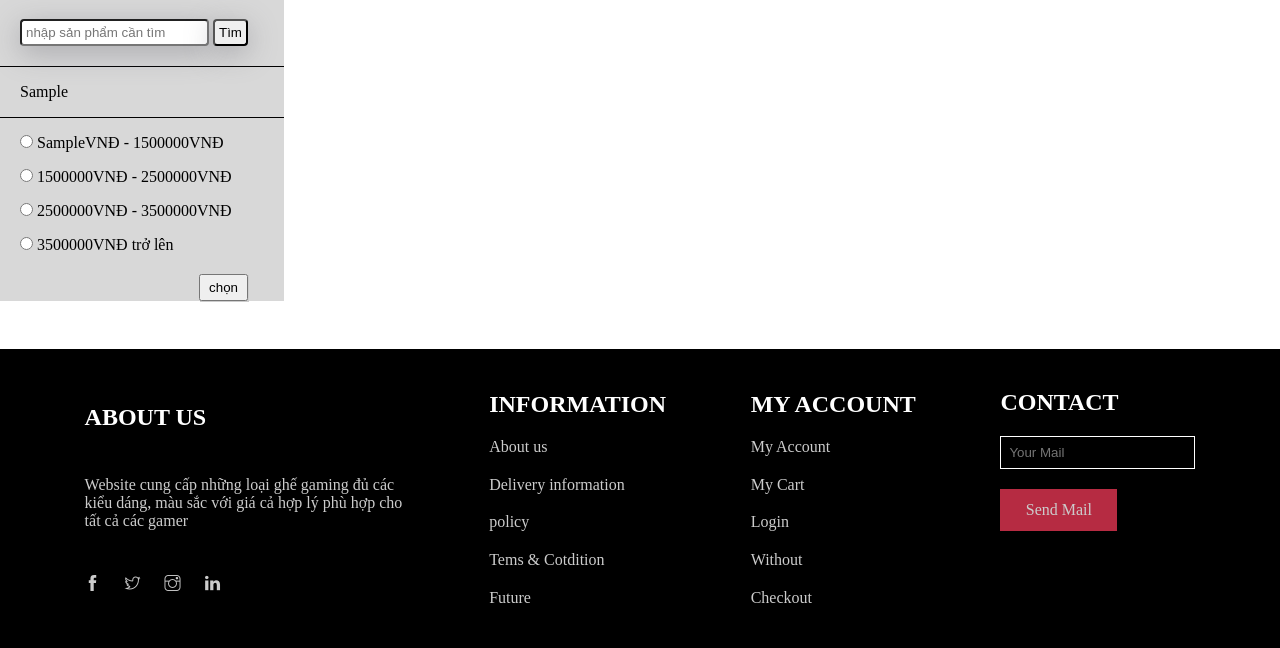
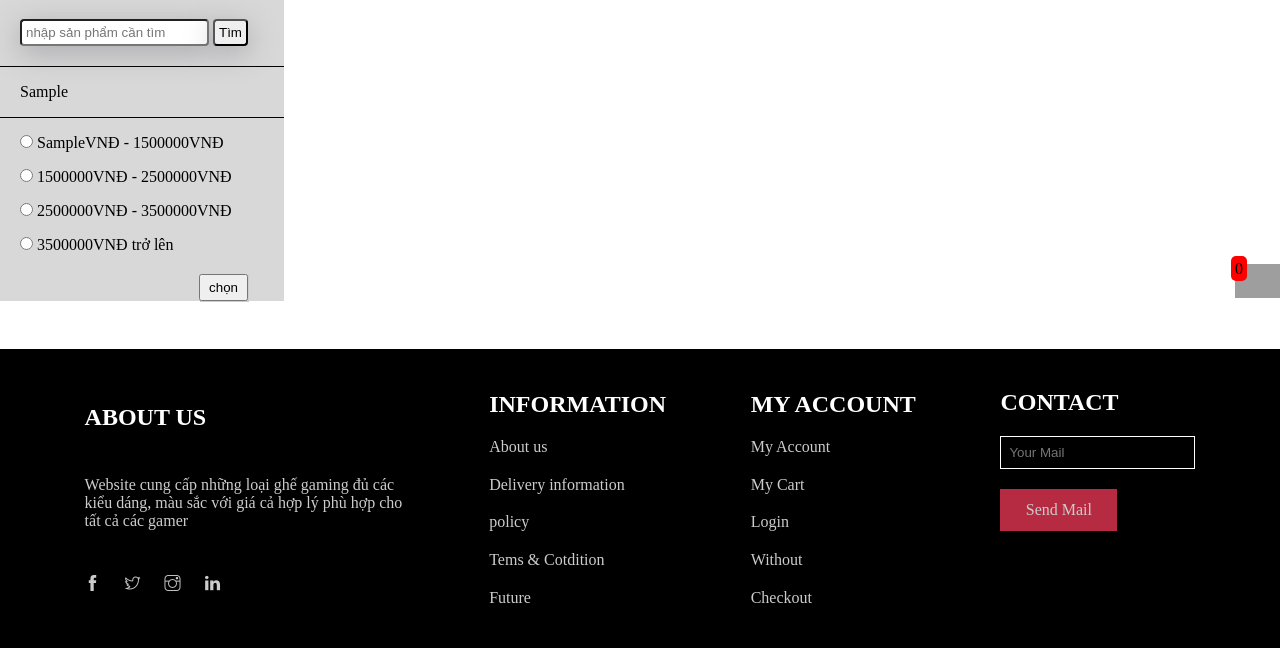
Before and after one commit to giangnguyen20/BTL_CNPM, a PHP site: the page made by backend/category/product.php in a window 1280 px wide. Shown: the part 96-744 px from the top of the page. Run offline with PHP 8.4, Linux system fonts and the light colour scheme; tables that the repository leaves empty or names only in its code hold one stand-in row (values such as "Sample post"); grey boxes are pictures that could not be loaded.

Commit message:
update all

```diff
--- a/backend/category/chitietsanpham.php
+++ b/backend/category/chitietsanpham.php
@@ -87,7 +87,7 @@
             <div class="header-content">
                 <div class="header-nav">
                     <ul class="nav">
-                        <li><a href="../index.php">Home</a></li>
+                        <li><a href="../homepage/index.php">Home</a></li>
                         <li><a href="../category/product.php">Product</a></li>
                         <li><a href="product.php?tenloai=Văn Phòng">office chair</a></li>
                         <li><a href="product.php?tenloai=Gaming">gamer chair</a></li>
--- a/backend/category/product.php
+++ b/backend/category/product.php
@@ -2,6 +2,7 @@
     require_once('../../db/dbhelper.php');
     require_once('../utils/utility.php');
     require_once('../login_signup/prosess_form_login.php');
+    require_once('../giohang/ajax_request.php');
 ?>
 
 <!DOCTYPE html>
@@ -16,6 +17,43 @@
     <link rel="stylesheet" href="../../assets/font/themify-icons-font/themify-icons/themify-icons.css">
     <link rel="stylesheet" href="../../assets/style/product-style.css">
     <script src="https://ajax.googleapis.com/ajax/libs/jquery/3.5.1/jquery.min.js"></script>
+    <style>
+        .container .chitietproduct .row .img img{
+            width: 100%;
+            box-shadow: 0 0 4px 4px #ccc;
+        }
+
+        .container .chitietproduct .row .info a{
+            text-decoration: none;
+            color: black;
+        }
+
+        .container .chitietproduct .row .info a:hover {
+            text-decoration: underline;
+        }
+
+        .cart-icon {
+            position: fixed;
+            z-index: 999;
+            right: 0;
+            top: 45%;
+        }
+
+        .cart-icon img {
+            width: 45px;
+        }
+
+        .cart-icon .cart-count {
+            background-color: red;
+            color: black;
+            font-size: 16px;
+            padding: 4px;
+            border-radius: 5px;
+            position: relative;
+            right: -16px;
+            top: -24px;
+        }
+    </style>
 </head>
 
 <body>
@@ -29,7 +67,7 @@
             <div class="header-content">
                 <div class="header-nav">
                     <ul class="nav">
-                        <li><a href="../index.php">Home</a></li>
+                        <li><a href="../homepage/index.php">Home</a></li>
                         <li><a href="../category/product.php">Product</a></li>
                         <li><a href="product.php?tenloai=Văn Phòng">office chair</a></li>
                         <li><a href="product.php?tenloai=Gaming">gamer chair</a></li>
@@ -200,6 +238,25 @@
         </div>
     </div>
 
+    <?php
+        if(!isset($_SESSION['cart'])){
+            $_SESSION['cart'] = [];
+        }
+
+        // var_dump($_SESSION['cart']);
+        $count = 0;
+        foreach($_SESSION['cart'] as $item){
+            $count += $item['SoLuong'];
+        }
+
+    ?>
+    <!-- giỏ hàng -->
+    <span class="cart-icon">
+        <span class="cart-count"><?=$count?></span>
+        <img src="https://gokisoft.com/img/cart.png">
+    </span>
+    <!-- end giỏ hàng -->
+
     <!-- footer -->
     <div class="footer">
         <div class="footer-about-us">
```
Also changed, not shown: backend/homepage/index.php (renamed from backend/index.php, +68 -13 lines).
